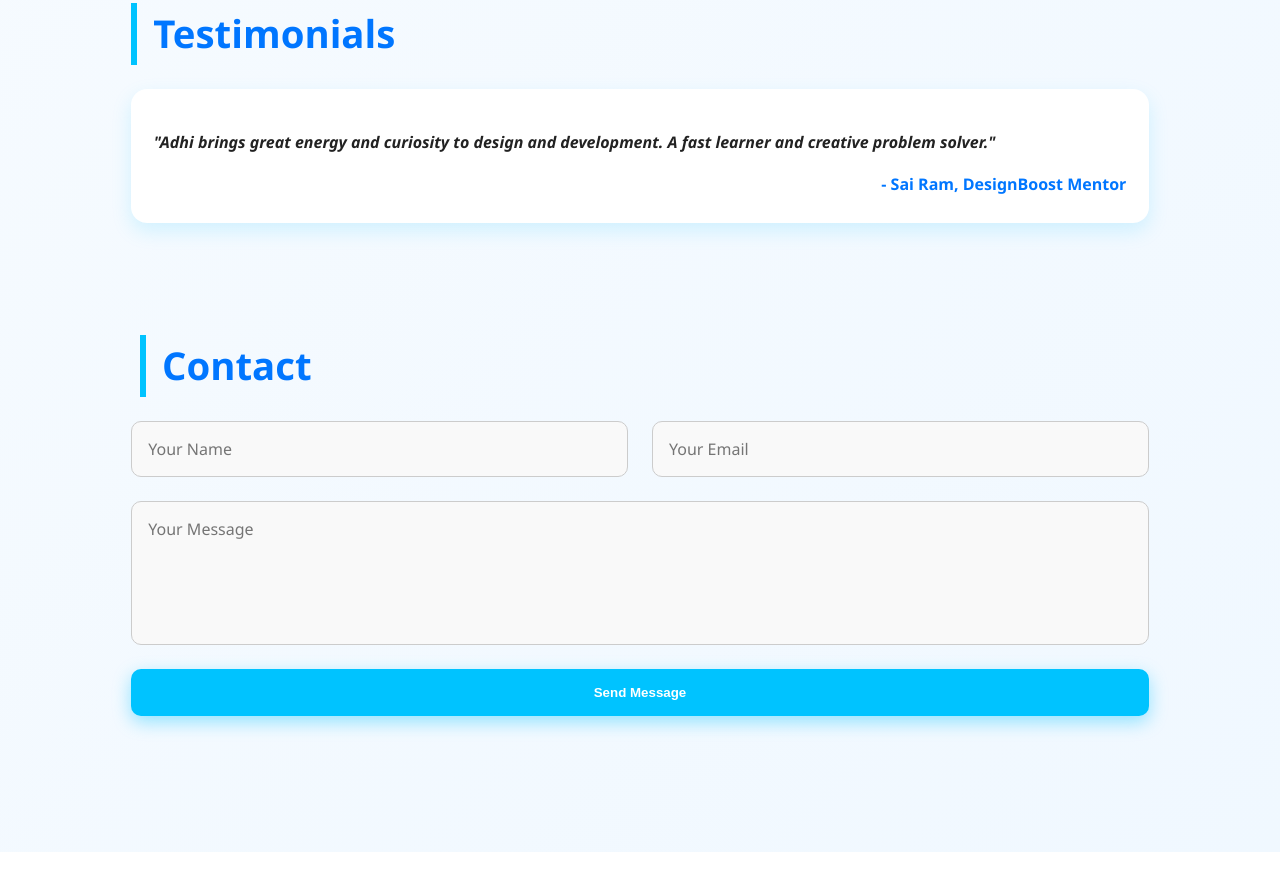
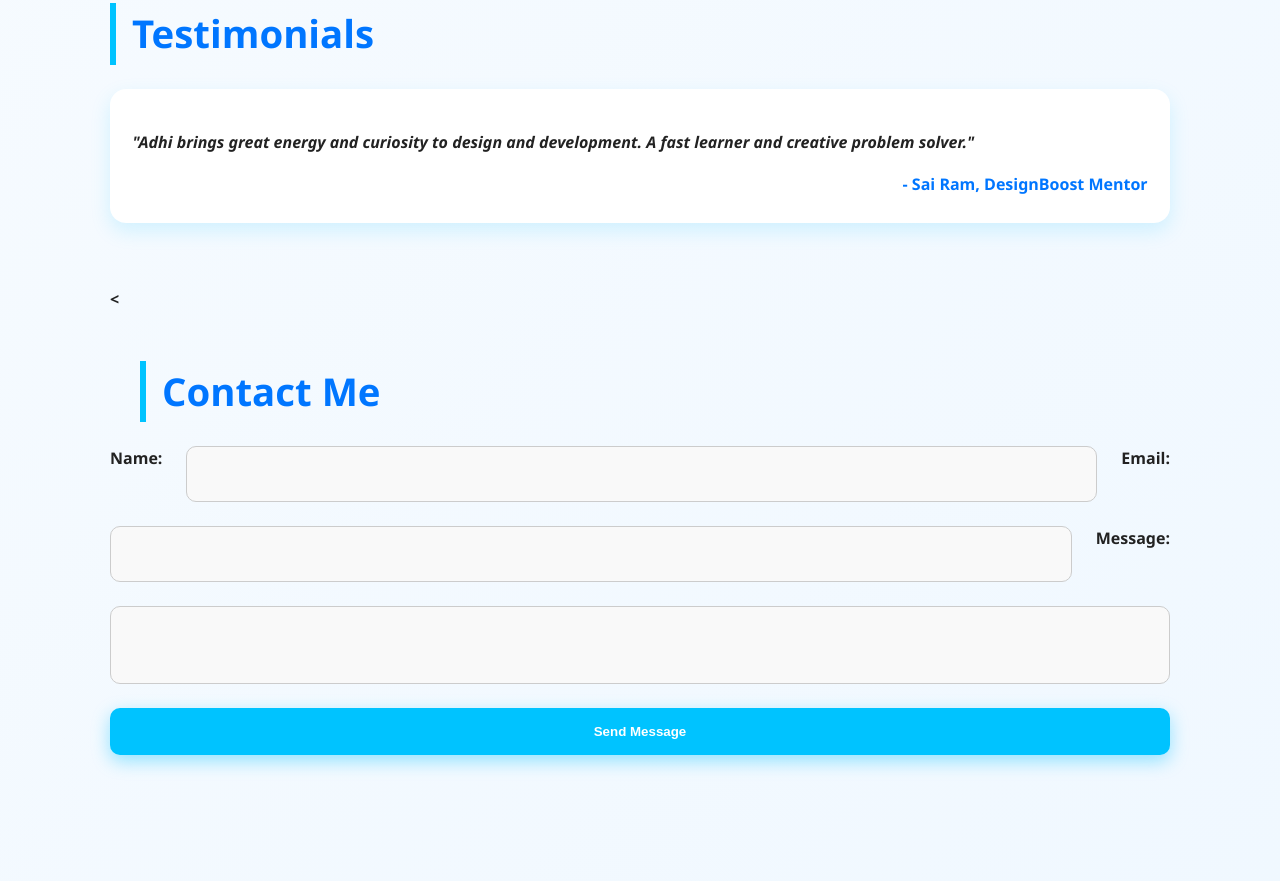
Before and after one commit to ismartadi/Resume, a plain HTML site: page index.html in a window 1280 px wide. Shown: the part 3335-4216 px from the top of the page. Before the commit the page ends 4187 px from the top, so only its background shows below. Drawn offline with Linux system fonts and the light colour scheme.

Commit message:
index.html

```diff
--- a/index.html
+++ b/index.html
@@ -763,15 +763,33 @@ My journey includes hands-on internships, certifications, and a strong foundatio
          </section>
 
     <!-- CONTACT -->
-    <section id="contact" aria-label="Contact Me">
-      <h2>Contact</h2>
-      <form id="contactForm" aria-describedby="contactInfo">
-        <input type="text" id="name" name="name" placeholder="Your Name" aria-label="Your Name" required />
-        <input type="email" id="email" name="email" placeholder="Your Email" aria-label="Your Email" required />
-        <textarea id="message" name="message" rows="5" placeholder="Your Message" aria-label="Your Message" required></textarea>
-        <button type="submit">Send Message</button>
-      </form>
-    </section>
+    <<section id="contact">
+  <h2>Contact Me</h2>
+  <form action="https://formsubmit.co/adistudentofce@gmail.com" method="POST">
+
+    <!-- Optional: Disable CAPTCHA -->
+    <input type="hidden" name="_captcha" value="false">
+
+    <!-- Optional: Redirect after submit -->
+    <input type="hidden" name="_next" value="https://ismartadi.github.io/Resume//thank-you.html">
+
+    <!-- Name input -->
+    <label for="name">Name:</label>
+    <input type="text" name="name" id="name" required>
+
+    <!-- Email input -->
+    <label for="email">Email:</label>
+    <input type="email" name="email" id="email" required>
+
+    <!-- Message input -->
+    <label for="message">Message:</label>
+    <textarea name="message" id="message" required></textarea>
+
+    <!-- Submit button -->
+    <button type="submit">Send Message</button>
+  </form>
+</section>
+
   </main>
 
 <!-- Certificate Modal -->
```
